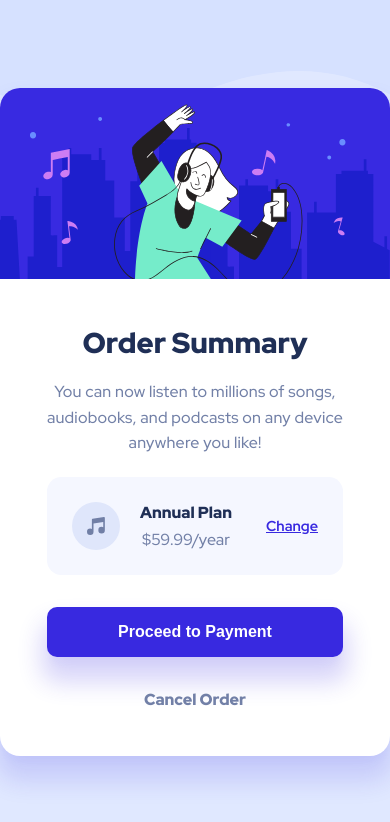
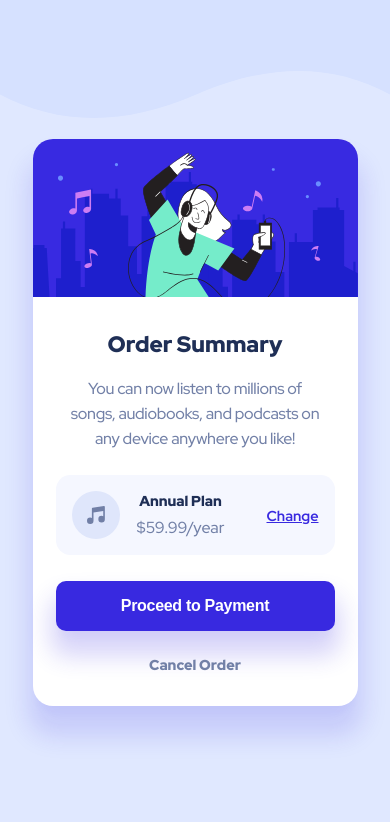
Before and after one commit to JottaCa/order-summary-component, a plain HTML site: page index.html in a window 390 px wide. Drawn offline with Linux system fonts and the light colour scheme.

Commit message:
adicionado responsive.css

```diff
--- a/index.html
+++ b/index.html
@@ -10,6 +10,7 @@
     <link rel="stylesheet" href="./src/css/reset.css">
     <link rel="stylesheet" href="./src/css/variables.css">
     <link rel="stylesheet" href="./src/css/style.css">
+    <link rel="stylesheet" href="./src/css/responsive.css">
 
     <title>Frontend Mentor | Order summary card</title>
 </head>
--- /dev/null
+++ b/src/css/responsive.css
@@ -0,0 +1,44 @@
+@media (max-width: 425px) {
+    .card {
+        max-width: 325px;
+        height: 567px;
+        border-radius: 20px;
+    }
+
+    .content {
+        padding: 27px 23px 0px;
+    }
+
+    .content .title {
+        font-size: 1.4rem;
+    }
+
+    .content p {
+        letter-spacing: -.3px;
+        padding: 0 15px;
+        line-height: 1.55rem;
+        margin-bottom: 24px;
+    }
+
+    .content .plan {
+        padding: 16px;
+        margin-bottom: 1.6rem;
+    }
+
+    .content .plan img {
+        margin-right: 17px;
+    }
+
+    .content .plan .cost h3 {
+        font-size: .9rem;
+    }
+
+    .content .btn-preceed {
+        letter-spacing: -.3px;
+        margin-bottom: 1.5rem;
+    }
+
+    .content .cancel {
+        font-size: .9rem;
+    }
+}
--- a/src/css/style.css
+++ b/src/css/style.css
@@ -21,7 +21,7 @@ body {
     max-width: 450px;
     border-radius: 20px;
     text-align: center;
-    box-shadow: rgba(56, 41, 224, 0.15) 0px 20px 25px 5px, rgba(56, 41, 224, 0.04) 0px 10px 10px -5px;
+    box-shadow: rgba(56, 41, 224, 0.15) 0px 25px 25px 5px, rgba(56, 41, 224, 0.04) 0px 10px 10px -5px;
 }
 
 .top-image img {
@@ -59,6 +59,10 @@ body {
     margin-bottom: 2rem;
 }
 
+.content .plan img {
+    margin-right: 20px;
+}
+
 .content .plan .cost h3 {
     font-size: 1rem;
     font-weight: 900;
@@ -81,10 +85,6 @@ body {
 .content .plan a:hover {
     color: var(--button-change-active);
     text-decoration: none;
-}
-
-.content .plan img {
-    margin-right: 20px;
 }
 
 .content .btn-preceed {
```
